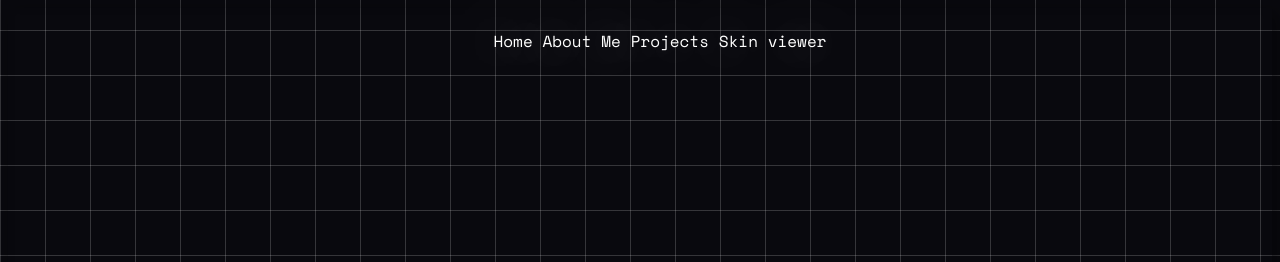
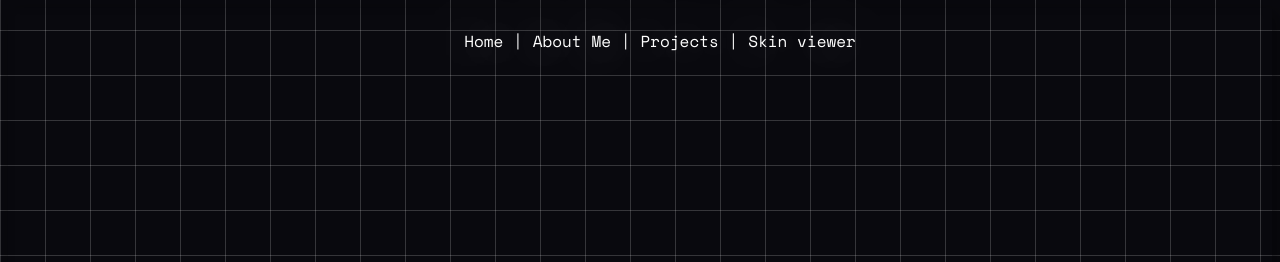
Before and after one commit to EtwasPhoenix/EtwasPhoenix.github.io, a plain HTML site: page index.html in a window 1280 px wide. Shown: the top 262 px of the page. Drawn offline with nearby package versions, Linux system fonts and the light colour scheme; a web font is replaced by a local one.

Commit message:
added lines between the nav

```diff
--- a/index.html
+++ b/index.html
@@ -14,11 +14,15 @@
 <body class="fade-in">
 
     <nav>
-        <ul>
+        <ul><p>
             <a href="#home">Home</a>
+            |
             <a href="#AboutMe">About Me</a>
+            |
             <a href="#projects">Projects</a>
+            |
             <a href="#skin">Skin viewer</a>
+            </p>
 
         </ul>
     </nav>
```
